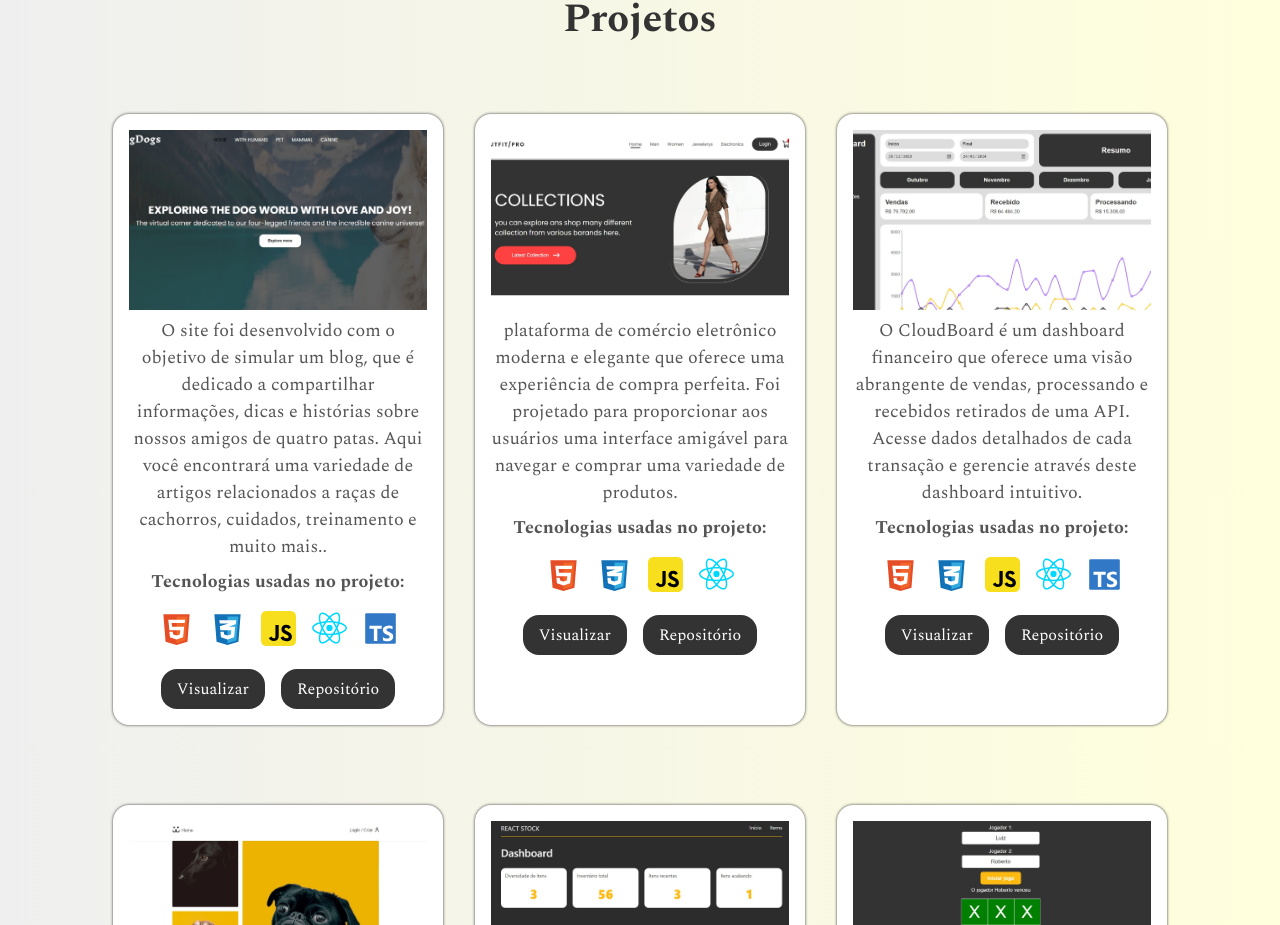
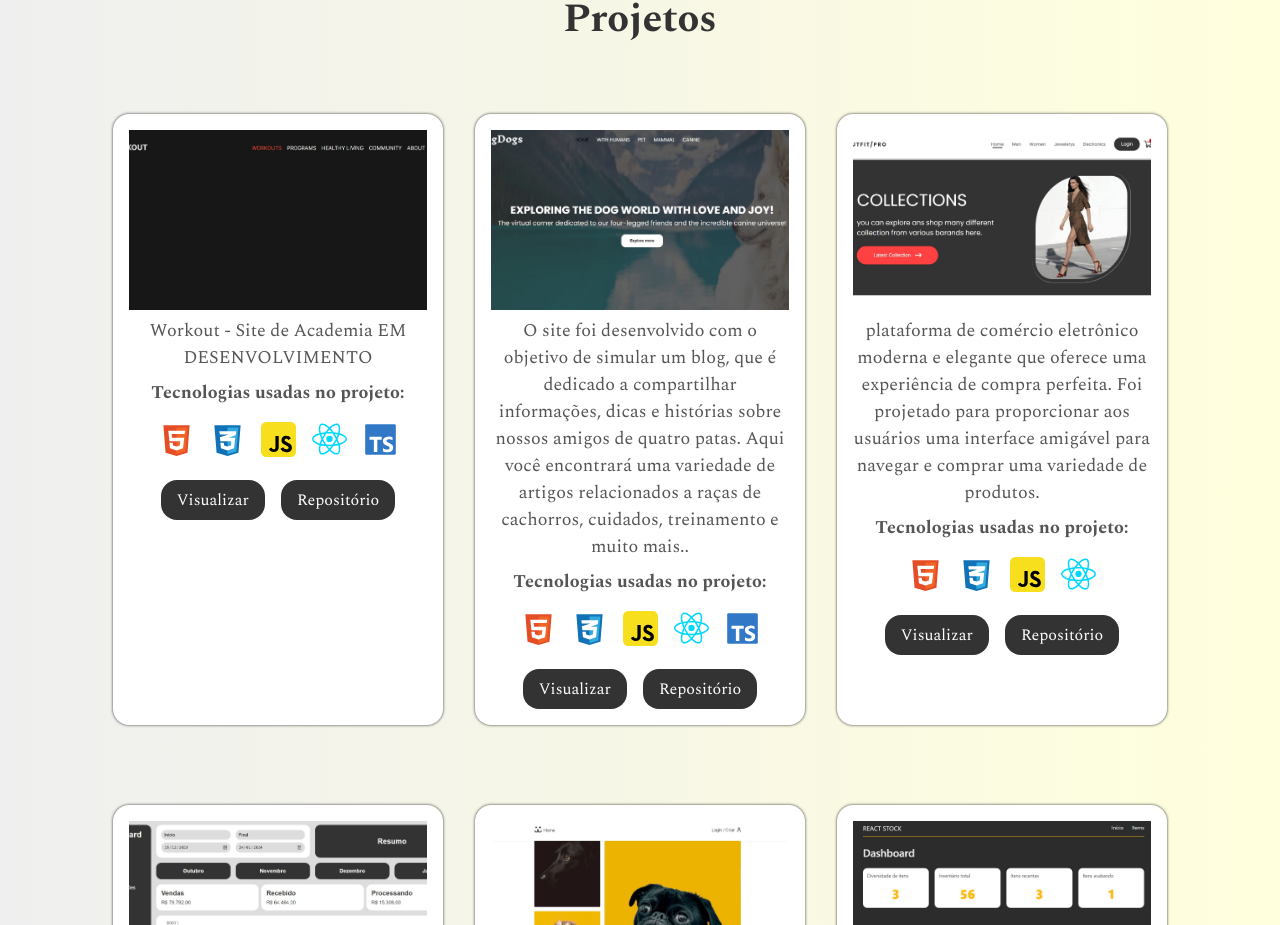
Before and after one commit to luizCosta-Serao/luizCosta-Serao.github.io, a React (Create React App) app: page / in a window 1280 px wide. Shown: the part 1793-2718 px from the top of the page. Built offline with nearby package versions, Linux system fonts and the light colour scheme.

Commit message:
Novo projeto em desenvolvimento

```diff
--- a/src/components/Portfolio/Portfolio.js
+++ b/src/components/Portfolio/Portfolio.js
@@ -7,6 +7,7 @@ import jogoDaVelha from "../../imgs/Portfolio/jogo-da-velha.jpeg"
 import blogDogs from '../../imgs/Portfolio/blogdogs.jpeg'
 import cloudBoard from '../../imgs/Portfolio/cloudboard.jpeg'
 import shopper from "../../imgs/Portfolio/shopper.jpeg"
+import workoutFitness from '../../imgs/Portfolio/workout-fitness.jpeg'
 import html from '../../imgs/Skills/html.svg'
 import css from '../../imgs/Skills/css.svg'
 import js from '../../imgs/Skills/javascript.svg'
@@ -15,6 +16,19 @@ import typeScript from '../../imgs/Skills/typescript.svg'
 
 const Portfolio = () => {
   const slides =  [
+    {
+      text: 'Workout - Site de Academia EM DESENVOLVIMENTO',
+      img: <img src={workoutFitness} alt='WorkoutFitness' />,
+      techs: [
+        <img src={html} alt='HTML' />,
+        <img src={css} alt='CSS' />,
+        <img src={js} alt='JavaScript' />,
+        <img src={react} alt='ReactJS' />,
+        <img src={typeScript} alt='TypeScript' />,
+      ],
+      href: 'https://workout-fitness.vercel.app/',
+      github: 'https://github.com/luizCosta-Serao/fitness'
+    },
     {
       text: 'O site foi desenvolvido com o objetivo de simular um blog, que é dedicado a compartilhar informações, dicas e histórias sobre nossos amigos de quatro patas. Aqui você encontrará uma variedade de artigos relacionados a raças de cachorros, cuidados, treinamento e muito mais..',
       img: <img src={blogDogs} alt='BlogDogs' />,
```
Also changed, not shown: src/imgs/Portfolio/workout-fitness.jpeg (added).
